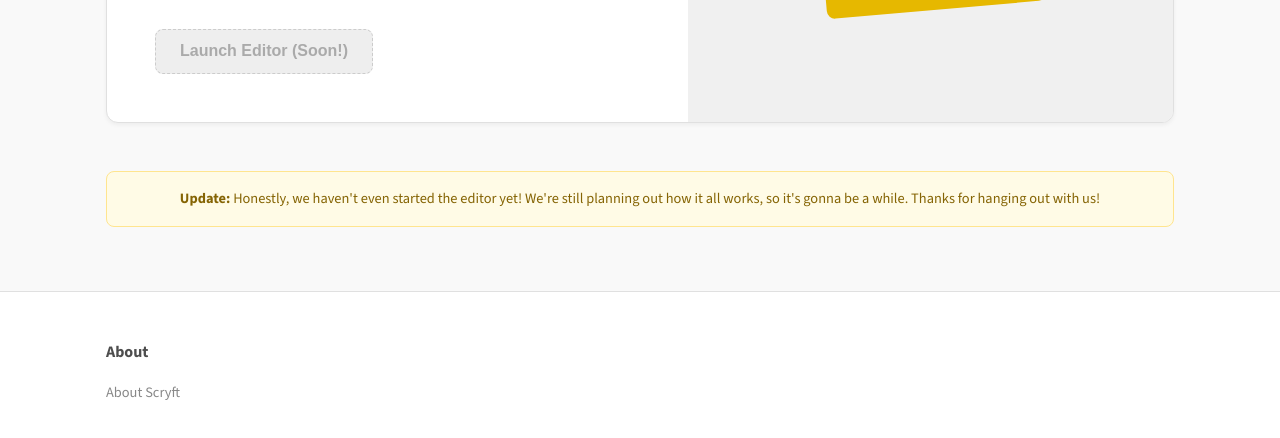
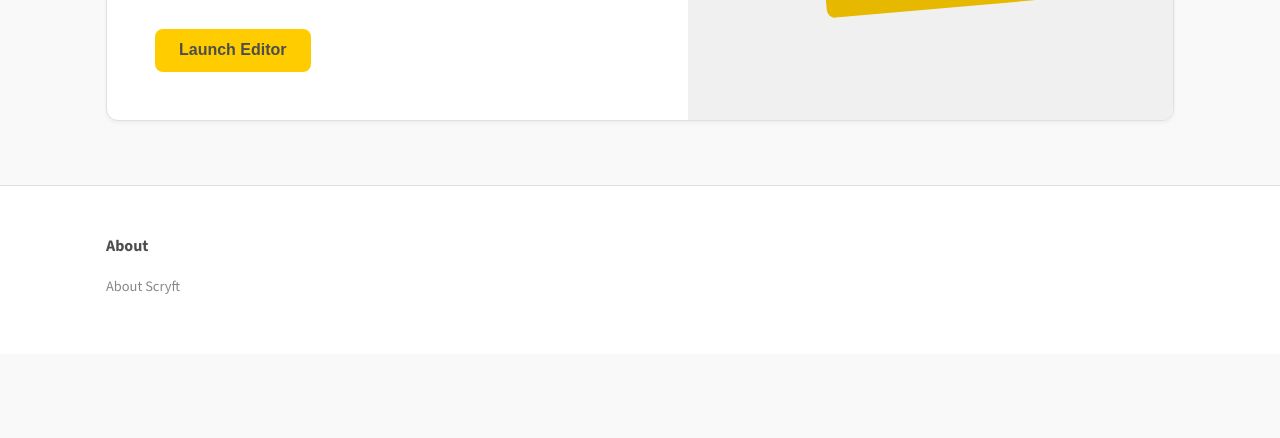
Before and after one commit to Scryft/Scryft.github.io, a plain HTML site: page index.html in a window 1280 px wide. Shown: the part 360-798 px from the top of the page. Drawn offline with nearby package versions, Linux system fonts and the light colour scheme.

Commit message:
Update index.html

```diff
--- a/index.html
+++ b/index.html
@@ -43,8 +43,8 @@
                     <h1>The Level-Up for Block Coding Pros</h1>
                     <p>Done everything you can in Scratch? Scryft gives you pro logic, faster speeds, and better tools for when you're ready to build bigger things.</p>
                     <div class="hero-actions">
-                        <button class="btn-primary disabled">
-                            Launch Editor (Soon!)
+                        <button class="btn-primary" onlick="window.location.href='https://scryft.github.io/Scryft-gui';">
+                            Launch Editor
                         </button>
                     </div>
                 </div>
@@ -56,10 +56,6 @@
                     </div>
                 </div>
             </div>
-        </section>
-
-        <section class="wip-banner">
-            <p><strong>Update:</strong> Honestly, we haven't even started the editor yet! We're still planning out how it all works, so it's gonna be a while. Thanks for hanging out with us!</p>
         </section>
     </main>
 
```
